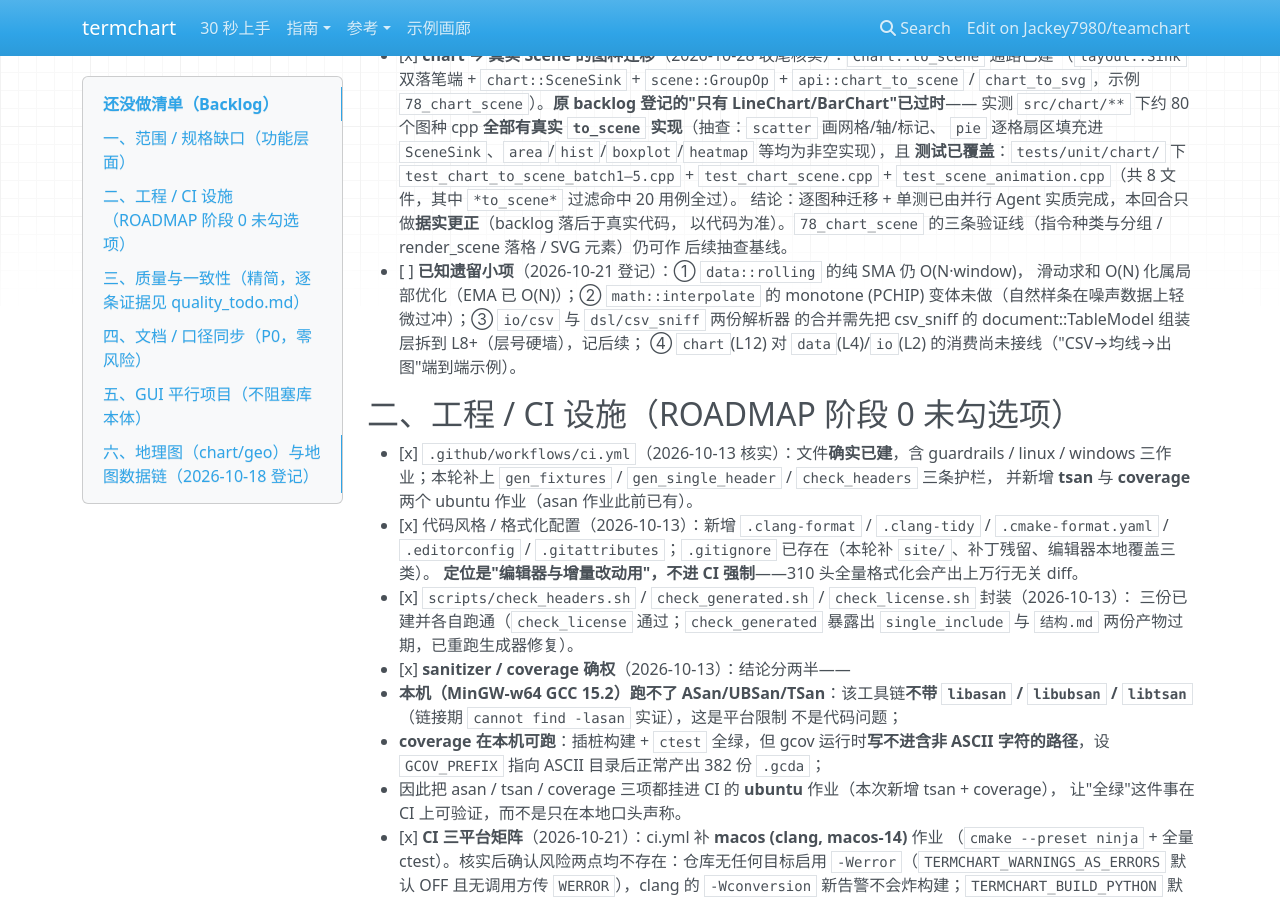
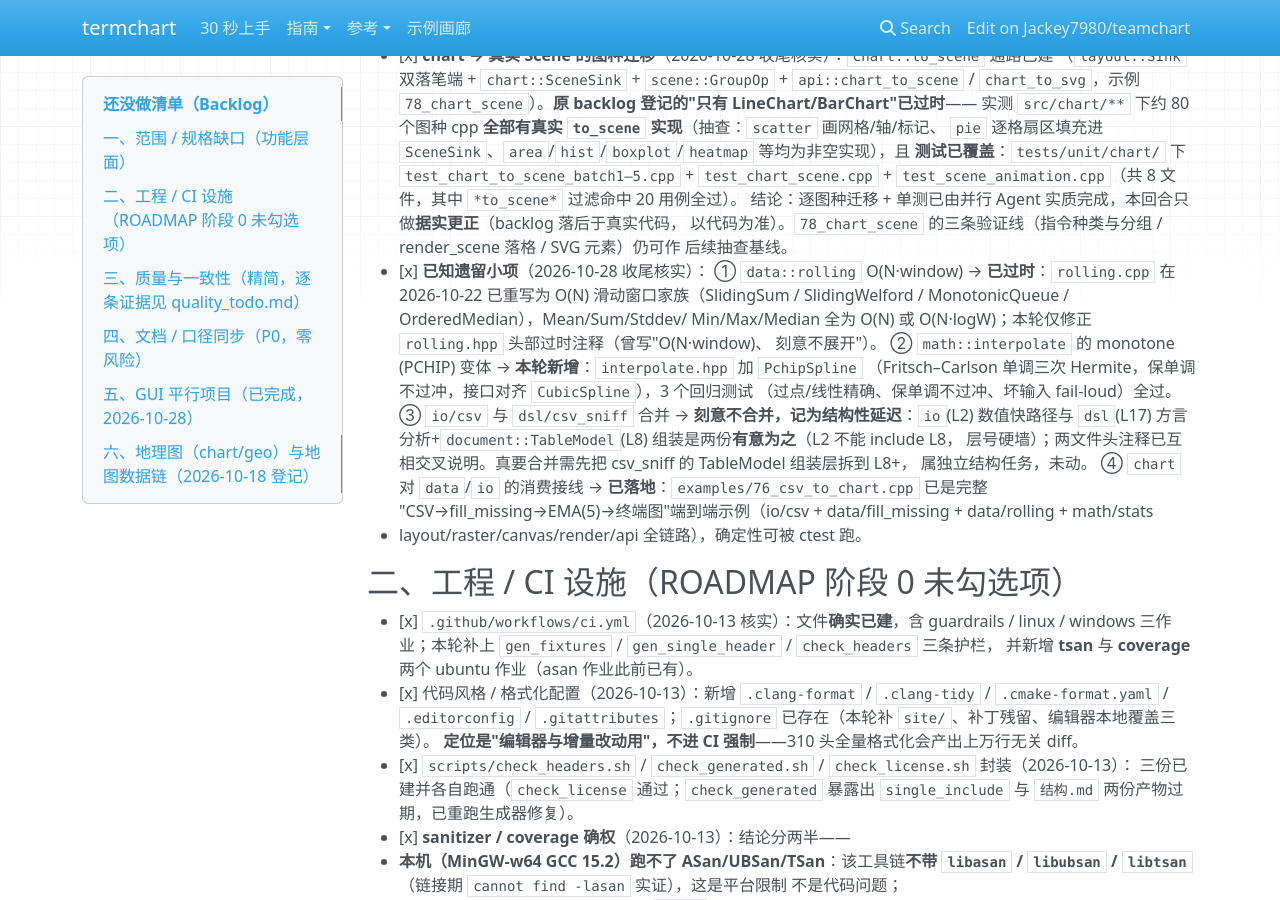
Before and after one commit to Jackey7980/termchart, an MkDocs documentation site: the page built from docs/reference/backlog.md, in a window 1280 px wide and 900 px high, scrolled down 1011 px. Built offline with MkDocs 1.6.1, drawn with Linux system fonts in a browser that asks for light colours; nearby versions of some CDN libraries; some of the changed text lies outside the part shown.

Commit message:
feat/refactor: 已知遗留小项收尾（④）
④-1 rolling O(N)：rolling.cpp 在 2026-10-22 已重写为 O(N) 滑动窗口家族
（SlidingSum/Welford/MonotonicQueue/OrderedMedian），旧的"O(N·window)、刻意不展开"
注释已过时，本轮仅修正 rolling.hpp 头注释，无行为变更。

④-2 PCHIP：math/interpolate.hpp 新增 PchipSpline（Fritsch–Carlson 单调三次 Hermite，
保单调不过冲，接口对齐 CubicSpline：valid()/size()/at()）。自然样条在噪声数据上
轻微过冲，PCHIP 把异号/零区间切线压成 0 守住单调性。3 个回归测试（过点/线性精确、
保单调不过冲、坏输入 fail-loud）全过。

④-3 csv 合并：io/csv(L2) 与 dsl/csv_sniff(L17, 依赖 document L8) 是层号硬墙下的
刻意两份，两文件头注释已交叉说明；真合并需先拆 TableModel 组装层到 L8+，记后续、不破架构。

④-4 端到端示例：examples/76_csv_to_chart.cpp 已是完整 "CSV→fill_missing→EMA→终端图"
链路（io/data/math/layout/raster/canvas/render/api），无需新建。

backlog ④ 据实更正（以代码为准）。全量测试：math interpolate 10 用例 / 367 断言零失败。

Co-Authored-By: Claude <noreply@anthropic.com>

```diff
--- a/docs/reference/backlog.md
+++ b/docs/reference/backlog.md
@@ -44,11 +44,21 @@
   结论：逐图种迁移 + 单测已由并行 Agent 实质完成，本回合只做**据实更正**（backlog 落后于真实代码，
   以代码为准）。`78_chart_scene` 的三条验证线（指令种类与分组 / render_scene 落格 / SVG 元素）仍可作
   后续抽查基线。
-- [ ] **已知遗留小项**（2026-10-21 登记）：① `data::rolling` 的纯 SMA 仍 O(N·window)，
-  滑动求和 O(N) 化属局部优化（EMA 已 O(N)）；② `math::interpolate` 的 monotone (PCHIP)
-  变体未做（自然样条在噪声数据上轻微过冲）；③ `io/csv` 与 `dsl/csv_sniff` 两份解析器
-  的合并需先把 csv_sniff 的 document::TableModel 组装层拆到 L8+（层号硬墙），记后续；
-  ④ `chart`(L12) 对 `data`(L4)/`io`(L2) 的消费尚未接线（"CSV→均线→出图"端到端示例）。
+- [x] **已知遗留小项**（2026-10-28 收尾核实）：
+  ① `data::rolling` O(N·window) → **已过时**：`rolling.cpp` 在 2026-10-22 已重写为 O(N)
+  滑动窗口家族（SlidingSum / SlidingWelford / MonotonicQueue / OrderedMedian），Mean/Sum/Stddev/
+  Min/Max/Median 全为 O(N) 或 O(N·logW)；本轮仅修正 `rolling.hpp` 头部过时注释（曾写"O(N·window)、
+  刻意不展开"）。
+  ② `math::interpolate` 的 monotone (PCHIP) 变体 → **本轮新增**：`interpolate.hpp` 加 `PchipSpline`
+  （Fritsch–Carlson 单调三次 Hermite，保单调不过冲，接口对齐 `CubicSpline`），3 个回归测试
+  （过点/线性精确、保单调不过冲、坏输入 fail-loud）全过。
+  ③ `io/csv` 与 `dsl/csv_sniff` 合并 → **刻意不合并，记为结构性延迟**：`io`(L2) 数值快路径与
+  `dsl`(L17) 方言分析+`document::TableModel`(L8) 组装是两份**有意为之**（L2 不能 include L8，
+  层号硬墙）；两文件头注释已互相交叉说明。真要合并需先把 csv_sniff 的 TableModel 组装层拆到 L8+，
+  属独立结构任务，未动。
+  ④ `chart` 对 `data`/`io` 的消费接线 → **已落地**：`examples/76_csv_to_chart.cpp` 已是完整
+  "CSV→fill_missing→EMA(5)→终端图"端到端示例（io/csv + data/fill_missing + data/rolling + math/stats
+  + layout/raster/canvas/render/api 全链路），确定性可被 ctest 跑。
 
 ## 二、工程 / CI 设施（ROADMAP 阶段 0 未勾选项）
 
@@ -127,9 +137,9 @@
   示例索引补 `67_world_map` / `68_cn_province` / `69_city_plot`；`ROADMAP` 修订记录加 2026-10-28 一行。
   `docs/charts/geo.md` 此前已同步更新（口径从"库不做投影/不带数据"改为现状）。
 
-## 五、GUI 平行项目（不阻塞库本体）
+## 五、GUI 平行项目（已完成，2026-10-28）
 
-- [ ] `termchart_gui`（`结构.md` 标为平行项目）：`include/termchart_gui/` + `src_gui/` 共 25 文件未开工（GUI 复用 `scene` 及以下 L0–L4，`widget`/`app`/`plugin` 在 GUI 下重写）。详见 `capability_matrix.md` 第六节。**进展（2026-10-14）**：渲染核心以 `include/termchart/gui/`（层 22）先期落地——`font` + `scene_renderer`（Scene→Bitmap，3× 超采样 AA）+ `hover_chart`（悬停出数据，`examples/58`）+ `examples/55`；widget_tree/native_loop/layout/backend_tk 的骨架已在平行栈 `include/termchart_gui/` 落地（真实 tk 后端未接）。
+- [x] `termchart_gui`：平行栈已落地（详见 `capability_matrix.md` 第六节与 `ROADMAP` 修订记录）。渲染核心 `include/termchart/gui/`（`font` / `scene_renderer` / `hover_chart`）+ 并列顶层库 `include/termchart_gui/`（35 头：layout / widget_tree / native_loop / backend_tk / render）；原生后端 `Win32Backend` / `QtBackend` / `TkBackend` 均为完整实现（默认 OFF，仅因依赖外部运行时），无头 `HeadlessBackend` / 终端 `TuiBackend` 零依赖可用。GUI 复用边界是 `scene`(L4) 及以下，不碰终端呈现（`cell`/`SGR`/`CellBuffer`）。
 
 ## 六、地理图（`chart/geo`）与地图数据链（2026-10-18 登记）
 
```
Also changed, not shown: 3 other files.
